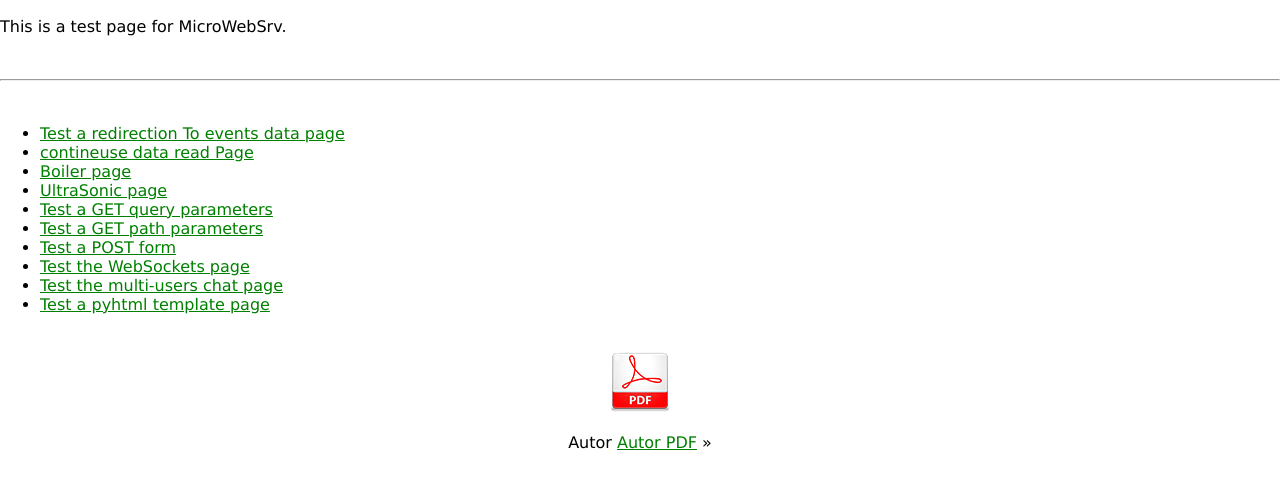
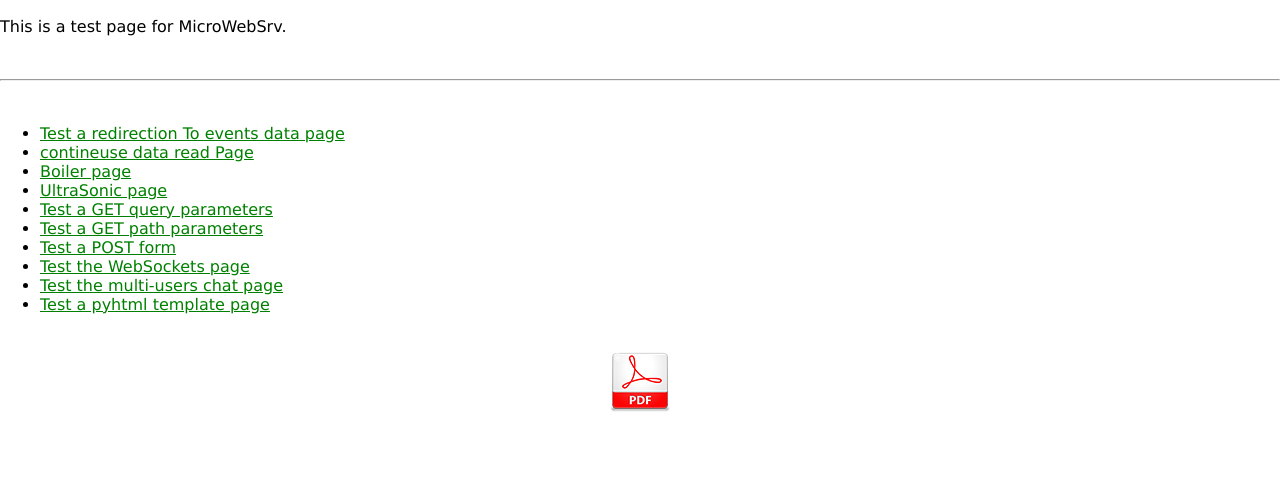
Before and after one commit to yanivcohen1/micropython-ultrasonic-esp32, a plain HTML site: page www/main._page.html in a window 1280 px wide. Shown: the part 112-600 px from the top of the page. Drawn offline with Linux system fonts and the light colour scheme.

Commit message:
Update main._page.html

```diff
--- a/www/main._page.html
+++ b/www/main._page.html
@@ -33,7 +33,7 @@
 		<div style="text-align: center">
 			<img src="pdf.png" />
 			<p>
-				Autor <a href="test.pdf">Autor PDF</a> »
+				<!-- Autor <a href="test.pdf">Autor PDF</a> » -->
 			</p>
 		</div>
 	</body>
```
